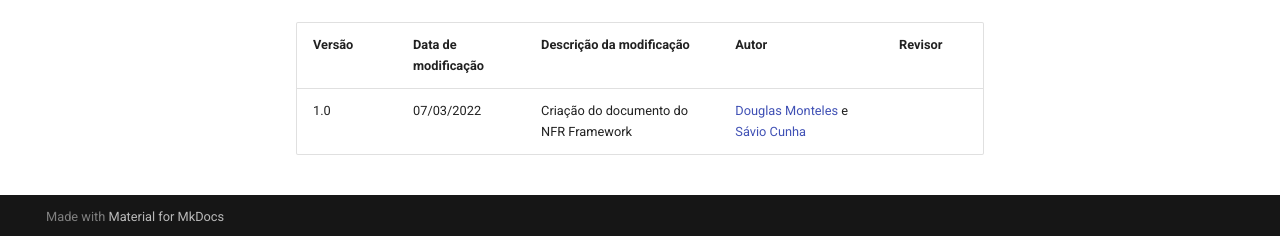
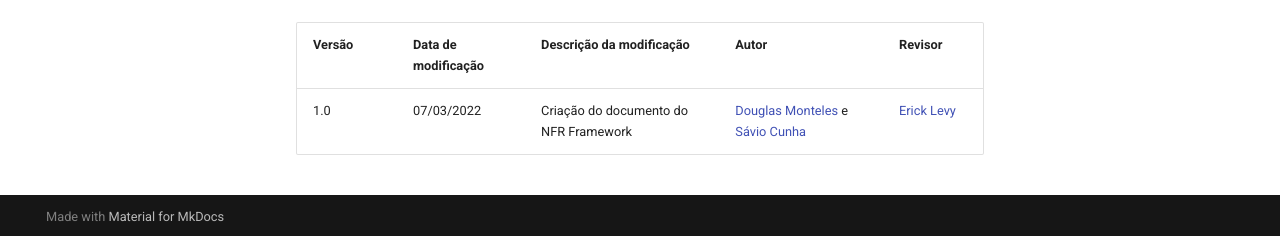
Before and after one commit to Requisitos-de-Software/2021.2-Prime-video, an MkDocs documentation site: the page built from docs/modelagem/nfr_framework.md, in a window 1280 px wide and 900 px high, scrolled down 5845 px. Shown: the part 661-897 px from the top of the window. Built offline with MkDocs 1.6.1 and Material for MkDocs 9.7.7, drawn with Linux system fonts in a browser that asks for light colours; comment, search, counter and statistics services are not loaded.

Commit message:
docs: atualização do histórico de versionamento

```diff
--- a/docs/modelagem/nfr_framework.md
+++ b/docs/modelagem/nfr_framework.md
@@ -207,4 +207,4 @@ SILVA, Reinaldo Antônio da. NFR4ES: Um Catálogo de Requisitos Não-Funcionais
 
 |Versão|Data de modificação|Descrição da modificação|Autor|Revisor|
 |-|-|-|-|-|
-|1.0|07/03/2022|Criação do documento do NFR Framework|[Douglas Monteles](https://github.com/douglasmonteles) e [Sávio Cunha](https://github.com/savioc2)||
+|1.0|07/03/2022|Criação do documento do NFR Framework|[Douglas Monteles](https://github.com/douglasmonteles) e [Sávio Cunha](https://github.com/savioc2)| [Erick Levy](https://github.com/ericklevy) |
```
